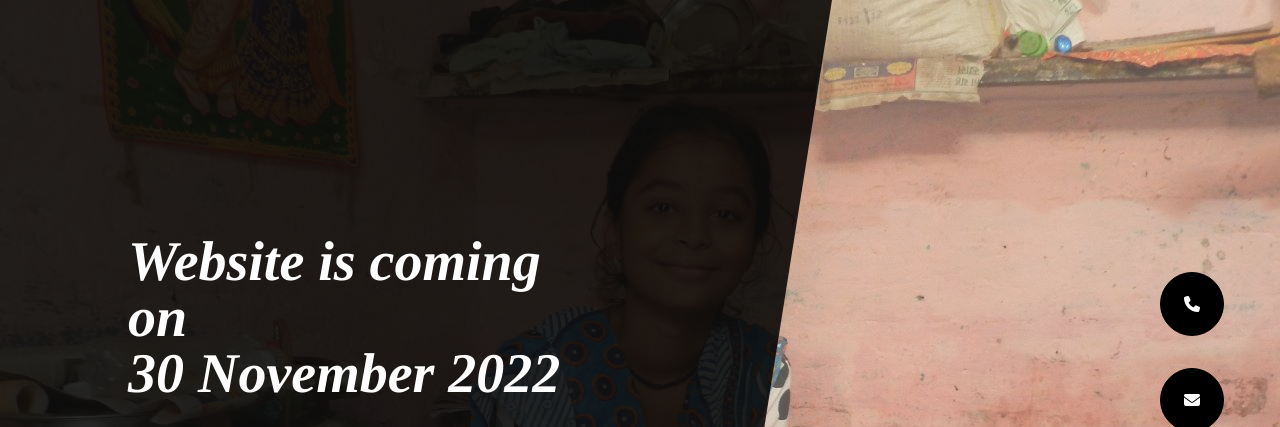
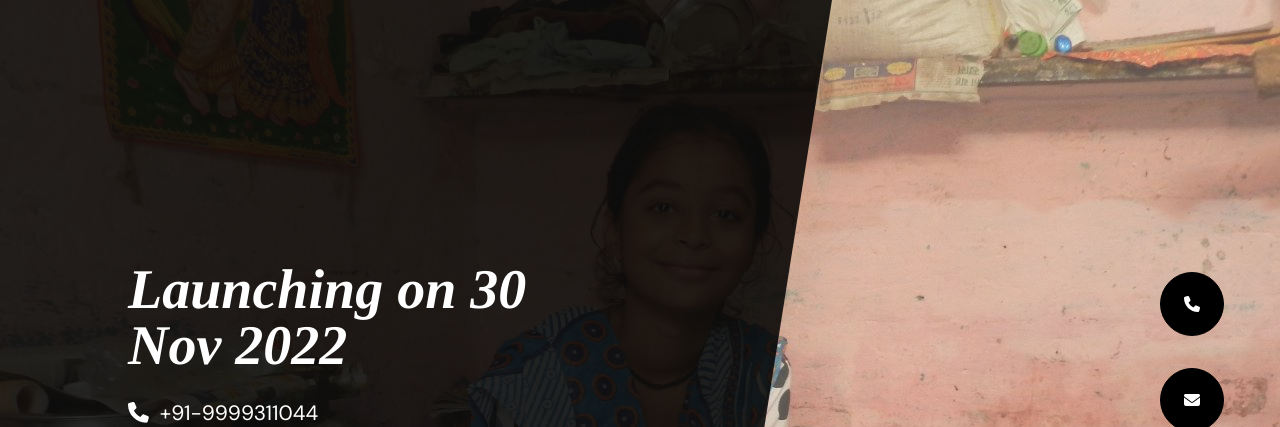
Before and after one commit to Sarthak123456/coming-soon, a plain HTML site: page index.html in a window 1280 px wide. Shown: the top 427 px of the page. Drawn offline with nearby package versions, Linux system fonts and the light colour scheme.

Commit message:
changed message

```diff
--- a/index.html
+++ b/index.html
@@ -23,7 +23,7 @@
         <div class="masthead">
             <div class="masthead-content text-white">
                 <div class="container-fluid px-4 px-lg-0">
-                    <h1 class="fst-italic lh-1 mb-4">Website is coming on <br> 30 November 2022</h1>
+                    <h1 class="fst-italic lh-1 mb-4">Launching on 30 Nov 2022</h1>
                     <p class="mb-5"><i class="fa fa-phone"></i>&nbsp; +91-9999311044 <br> <i class="fa fa-envelope"></i>&nbsp; pardarshita_india@yahoo.com <br> <i class="fab fa-whatsapp"></i>&nbsp; +91-9999311044</p>
                     <!-- * * * * * * * * * * * * * * *-->
                     <!-- * * SB Forms Contact Form * *-->
```
